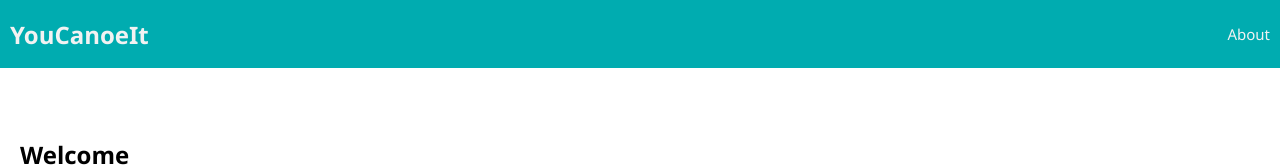
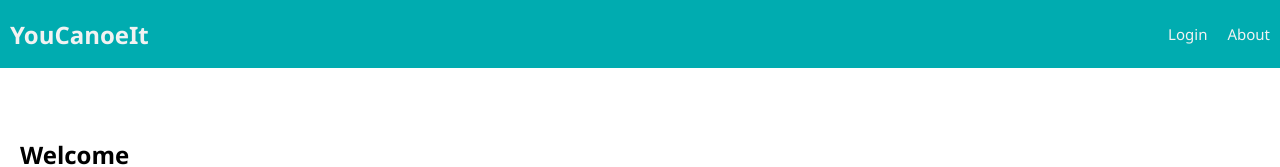
Before and after one commit to kbrown55347/YouCanoeIt, a React (Create React App) app: page /#/home in a window 1280 px wide. Shown: the top 167 px of the page. Built offline with nearby package versions, Linux system fonts and the light colour scheme; no server answers.

Commit message:
added login option in Navbar for non-logged in user

```diff
--- a/src/components/Nav/Nav.jsx
+++ b/src/components/Nav/Nav.jsx
@@ -14,10 +14,10 @@ function Nav() {
       </Link>
       <div>
         {/* If no user is logged in, show these links */}
-        {user.id === null &&
+        {!user.id &&
           // If there's no user, show login/registration links
           <Link className="navLink" to="/login">
-            Login / Register
+            Login
           </Link>
         }
 
```
